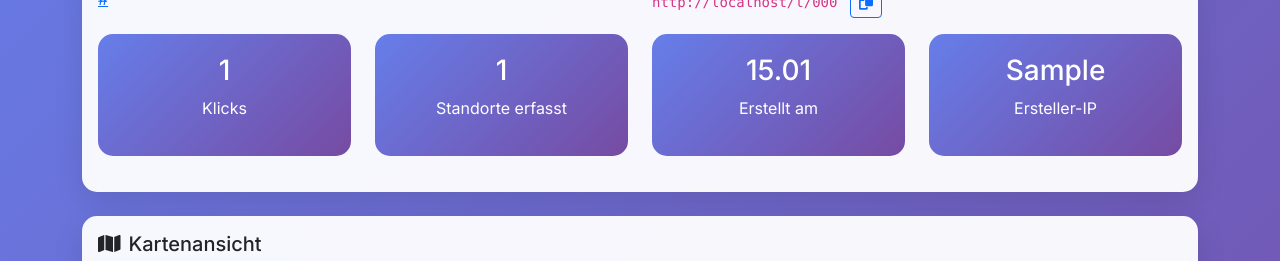
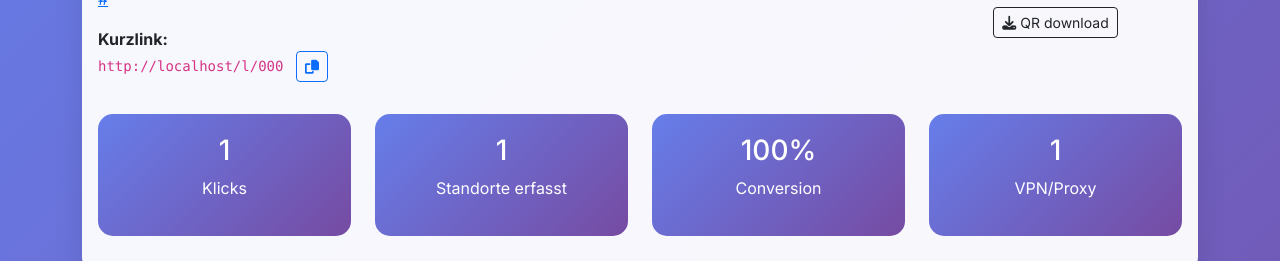
Before and after one commit to Nicnocbest/Location-Tracker, a Flask app: page /link/1 in a window 1280 px wide. Shown: the part 280-541 px from the top of the page. Run offline with Flask 3, Linux system fonts and the light colour scheme; tables that the repository leaves empty hold one stand-in row (values such as "Sample post"); some libraries are stand-ins or nearby versions.

Commit message:
Smart links: IP lookup, VPN detection, QR codes, enhanced analytics

```diff
--- a/app.py
+++ b/app.py
@@ -7,11 +7,17 @@ import os
 from hashids import Hashids
 import json
 from dotenv import load_dotenv
+from urllib.request import urlopen
+from urllib.parse import urlencode, quote
 
 # Load environment variables
 load_dotenv()
 
 app = Flask(__name__, instance_path='/tmp' if os.environ.get('VERCEL') else None)
+
+@app.template_filter('urlencode')
+def urlencode_filter(s):
+    return quote(s, safe='')
 app.config['SECRET_KEY'] = os.environ.get('SECRET_KEY', 'dev-secret-key')
 db_path = os.environ.get('DATABASE_URL')
 if not db_path:
@@ -73,6 +79,12 @@ class LocationData(db.Model):
     user_agent = db.Column(db.String(500))
     country = db.Column(db.String(100))
     city = db.Column(db.String(100))
+    isp = db.Column(db.String(200))
+    vpn = db.Column(db.Boolean, default=False)
+    proxy = db.Column(db.Boolean, default=False)
+    hosting = db.Column(db.Boolean, default=False)
+    referrer = db.Column(db.String(1000))
+    screen_resolution = db.Column(db.String(50))
 
     # Relationship
     link = db.relationship('TrackedLink', backref=db.backref('locations', lazy=True))
@@ -88,7 +100,13 @@ class LocationData(db.Model):
             'ip_address': self.ip_address,
             'user_agent': self.user_agent,
             'country': self.country,
-            'city': self.city
+            'city': self.city,
+            'isp': self.isp,
+            'vpn': self.vpn,
+            'proxy': self.proxy,
+            'hosting': self.hosting,
+            'referrer': self.referrer,
+            'screen_resolution': self.screen_resolution
         }
 
 # Routes
@@ -99,7 +117,19 @@ def index():
 @app.route('/dashboard')
 def dashboard():
     links = TrackedLink.query.order_by(TrackedLink.created_at.desc()).all()
-    return render_template('dashboard.html', links=links)
+    link_data = []
+    for link in links:
+        loc_count = LocationData.query.filter_by(link_id=link.id).count()
+        conversion = round((loc_count / link.clicks * 100)) if link.clicks > 0 else 0
+        vpn_count = LocationData.query.filter_by(link_id=link.id, vpn=True).count()
+        link_data.append({
+            'link': link,
+            'loc_count': loc_count,
+            'conversion': conversion,
+            'vpn_count': vpn_count,
+            'short_url': url_for('redirect_link', short_code=link.short_code, _external=True)
+        })
+    return render_template('dashboard.html', link_data=link_data)
 
 @app.route('/create', methods=['POST'])
 def create_link():
@@ -166,16 +196,33 @@ def save_location():
         if not link:
             return jsonify({'error': 'Link not found'}), 404
 
+        # IP-Info abrufen (ISP, VPN, Proxy, Hosting)
+        ip = request.headers.get('X-Forwarded-For', request.remote_addr)
+        if ip and ',' in ip:
+            ip = ip.split(',')[0].strip()
+        ip_info = {}
+        try:
+            resp = urlopen(f'http://ip-api.com/json/{ip}?fields=status,country,city,isp,proxy,hosting,query', timeout=3)
+            ip_info = json.loads(resp.read().decode())
+        except Exception:
+            pass
+
         # Standortdaten speichern
         location_data = LocationData(
             link_id=link.id,
             latitude=latitude,
             longitude=longitude,
             accuracy=accuracy,
-            ip_address=request.remote_addr,
+            ip_address=ip,
             user_agent=request.headers.get('User-Agent'),
-            country=data.get('country'),
-            city=data.get('city')
+            country=ip_info.get('country', data.get('country')),
+            city=ip_info.get('city', data.get('city')),
+            isp=ip_info.get('isp'),
+            vpn=ip_info.get('proxy', False),
+            proxy=ip_info.get('proxy', False),
+            hosting=ip_info.get('hosting', False),
+            referrer=data.get('referrer'),
+            screen_resolution=data.get('screen_resolution')
         )
 
         db.session.add(location_data)
@@ -195,9 +242,15 @@ def get_locations(link_id):
 def view_link_details(link_id):
     link = TrackedLink.query.get_or_404(link_id)
     locations = LocationData.query.filter_by(link_id=link_id).order_by(LocationData.timestamp.desc()).all()
+    conversion_rate = round((len(locations) / link.clicks * 100)) if link.clicks > 0 else 0
+    short_url = url_for('redirect_link', short_code=link.short_code, _external=True)
+    vpn_count = sum(1 for loc in locations if loc.vpn)
     return render_template('link_details.html',
                          link=link,
                          locations=locations,
+                         conversion_rate=conversion_rate,
+                         short_url=short_url,
+                         vpn_count=vpn_count,
                          google_maps_api_key=os.environ.get('GOOGLE_MAPS_API_KEY', 'YOUR_API_KEY'))
 
 @app.route('/api/links')
--- a/templates/link_details.html
+++ b/templates/link_details.html
@@ -11,34 +11,38 @@
                     <i class="fas fa-info-circle me-2"></i>Link Details
                 </h2>
                 <a href="{{ url_for('dashboard') }}" class="btn btn-outline-light">
-                    <i class="fas fa-arrow-left me-2"></i>Zurück zum Dashboard
+                    <i class="fas fa-arrow-left me-2"></i>Dashboard
                 </a>
             </div>
 
-            <!-- Link Info -->
             <div class="card mb-4">
                 <div class="card-body">
-                    <h4 class="card-title">{{ link.title }}</h4>
-                    {% if link.description %}
-                    <p class="card-text">{{ link.description }}</p>
-                    {% endif %}
-
-                    <div class="row">
-                        <div class="col-md-6">
+                    <div class="row align-items-start">
+                        <div class="col-md-9">
+                            <h4>{{ link.title }}</h4>
+                            {% if link.description %}
+                            <p class="text-muted">{{ link.description }}</p>
+                            {% endif %}
                             <p><strong>Ziel-URL:</strong><br>
                             <a href="{{ link.original_url }}" target="_blank" class="text-break">{{ link.original_url }}</a></p>
-                        </div>
-                        <div class="col-md-6">
                             <p><strong>Kurzlink:</strong><br>
-                            <code>{{ url_for('redirect_link', short_code=link.short_code, _external=True) }}</code>
-                            <button class="btn btn-sm btn-outline-primary ms-2"
-                                    onclick="copyLink('{{ url_for('redirect_link', short_code=link.short_code, _external=True) }}')">
+                            <code>{{ short_url }}</code>
+                            <button class="btn btn-sm btn-outline-primary ms-2" onclick="copyLink('{{ short_url }}')">
                                 <i class="fas fa-copy"></i>
                             </button></p>
                         </div>
+                        <div class="col-md-3 text-center">
+                            <img src="https://api.qrserver.com/v1/create-qr-code/?size=200x200&data={{ short_url|urlencode }}"
+                                 alt="QR" class="img-fluid" style="max-width: 150px;">
+                            <br>
+                            <a href="https://api.qrserver.com/v1/create-qr-code/?size=2000x2000&data={{ short_url|urlencode }}"
+                               class="btn btn-sm btn-outline-dark mt-2" download>
+                                <i class="fas fa-download me-1"></i>QR download
+                            </a>
+                        </div>
                     </div>
 
-                    <div class="row text-center">
+                    <div class="row text-center mt-3">
                         <div class="col-md-3">
                             <div class="stats-card">
                                 <h3>{{ link.clicks }}</h3>
@@ -52,15 +56,15 @@
                             </div>
                         </div>
                         <div class="col-md-3">
-                            <div class="stats-card">
-                                <h3>{{ link.created_at.strftime('%d.%m') }}</h3>
-                                <p>Erstellt am</p>
+                            <div class="stats-card {% if conversion_rate >= 50 %}bg-success{% endif %}">
+                                <h3>{{ conversion_rate }}%</h3>
+                                <p>Conversion</p>
                             </div>
                         </div>
                         <div class="col-md-3">
                             <div class="stats-card">
-                                <h3>{{ link.creator_ip or 'N/A' }}</h3>
-                                <p>Ersteller-IP</p>
+                                <h3>{{ vpn_count }}</h3>
+                                <p>VPN/Proxy</p>
                             </div>
                         </div>
                     </div>
@@ -71,7 +75,7 @@
             <!-- Map -->
             <div class="card mb-4">
                 <div class="card-body">
-                    <h5 class="card-title">
+                    <h5>
                         <i class="fas fa-map me-2"></i>Kartenansicht
                     </h5>
                     <div id="map" style="height: 400px; border-radius: 10px;"></div>
@@ -81,7 +85,7 @@
             <!-- Locations Table -->
             <div class="card">
                 <div class="card-body">
-                    <h5 class="card-title">
+                    <h5>
                         <i class="fas fa-list me-2"></i>Standortliste
                     </h5>
                     <div class="table-responsive">
@@ -91,8 +95,11 @@
                                     <th>Zeit</th>
                                     <th>Koordinaten</th>
                                     <th>Genauigkeit</th>
-                                    <th>IP-Adresse</th>
-                                    <th>Zusatzinfo</th>
+                                    <th>IP</th>
+                                    <th>ISP</th>
+                                    <th>Ort</th>
+                                    <th>Gerät</th>
+                                    <th>VPN</th>
                                 </tr>
                             </thead>
                             <tbody>
@@ -101,26 +108,30 @@
                                     <td>{{ location.timestamp.strftime('%d.%m.%Y %H:%M:%S') }}</td>
                                     <td>
                                         {% if location.latitude and location.longitude %}
-                                        <a href="https://www.google.com/maps?q={{ location.latitude }},{{ location.longitude }}"
-                                           target="_blank">
-                                            {{ "%.6f"|format(location.latitude) }}, {{ "%.6f"|format(location.longitude) }}
+                                        <a href="https://www.google.com/maps?q={{ location.latitude }},{{ location.longitude }}" target="_blank">
+                                            {{ "%.4f"|format(location.latitude) }}, {{ "%.4f"|format(location.longitude) }}
                                         </a>
-                                        {% else %}
-                                        <span class="text-muted">Nicht vorhanden</span>
-                                        {% endif %}
+                                        {% else %}<span class="text-muted">–</span>{% endif %}
                                     </td>
-                                    <td>
-                                        {% if location.accuracy %}
-                                        {{ "%.0f"|format(location.accuracy) }}m
-                                        {% else %}
-                                        <span class="text-muted">N/A</span>
-                                        {% endif %}
-                                    </td>
-                                    <td>{{ location.ip_address or 'N/A' }}</td>
+                                    <td>{% if location.accuracy %}{{ "%.0f"|format(location.accuracy) }}m{% else %}–{% endif %}</td>
+                                    <td><code class="small">{{ location.ip_address or '–' }}</code></td>
+                                    <td>{{ location.isp or '–' }}</td>
                                     <td>
                                         {% if location.city %}{{ location.city }}{% endif %}
                                         {% if location.country %}, {{ location.country }}{% endif %}
-                                        {% if not location.city and not location.country %}N/A{% endif %}
+                                        {% if not location.city and not location.country %}–{% endif %}
+                                    </td>
+                                    <td>
+                                        {% if location.screen_resolution %}
+                                        <span class="badge bg-secondary">{{ location.screen_resolution }}</span>
+                                        {% else %}–{% endif %}
+                                    </td>
+                                    <td>
+                                        {% if location.vpn %}
+                                        <span class="badge bg-danger"><i class="fas fa-shield-alt me-1"></i>VPN</span>
+                                        {% else %}
+                                        <span class="badge bg-success">Nein</span>
+                                        {% endif %}
                                     </td>
                                 </tr>
                                 {% endfor %}
@@ -134,7 +145,7 @@
                 <div class="card-body py-5">
                     <i class="fas fa-map-marker-alt fs-1 text-muted mb-4"></i>
                     <h4>Noch keine Standortdaten</h4>
-                    <p class="text-muted">Sobald jemand auf den Link klickt, werden die Standorte hier angezeigt</p>
+                    <p class="text-muted">Sobald jemand auf den Link klickt, werden die Daten hier angezeigt</p>
                 </div>
             </div>
             {% endif %}
@@ -148,7 +159,6 @@
 <script async defer
         src="https://maps.googleapis.com/maps/api/js?key={{ google_maps_api_key }}&callback=initMap">
 </script>
-
 <script>
 function initMap() {
     const map = new google.maps.Map(document.getElementById('map'), {
@@ -165,7 +175,9 @@ function initMap() {
             lng: {{ location.longitude }},
             timestamp: '{{ location.timestamp.strftime("%d.%m.%Y %H:%M:%S") }}',
             accuracy: {{ location.accuracy or 0 }},
-            ip: '{{ location.ip_address or "N/A" }}'
+            ip: '{{ location.ip_address or "N/A" }}',
+            isp: '{{ (location.isp or "N/A")|e }}',
+            vpn: {{ 'true' if location.vpn else 'false' }}
         },
         {% endif %}
         {% endfor %}
@@ -174,54 +186,41 @@ function initMap() {
     if (locations.length > 0) {
         const bounds = new google.maps.LatLngBounds();
 
-        locations.forEach(function(location, index) {
+        locations.forEach(function(loc, i) {
             const marker = new google.maps.Marker({
-                position: { lat: location.lat, lng: location.lng },
+                position: { lat: loc.lat, lng: loc.lng },
                 map: map,
-                title: 'Standort ' + (index + 1),
-                icon: {
-                    url: 'https://maps.google.com/mapfiles/ms/icons/red-dot.png'
-                }
+                title: 'Standort ' + (i + 1),
+                icon: { url: loc.vpn ? 'https://maps.google.com/mapfiles/ms/icons/yellow-dot.png' : 'https://maps.google.com/mapfiles/ms/icons/red-dot.png' }
             });
 
-            const infoWindow = new google.maps.InfoWindow({
-                content: `
-                    <div>
-                        <h6>Standort ${index + 1}</h6>
-                        <p><strong>Zeit:</strong> ${location.timestamp}</p>
-                        <p><strong>Koordinaten:</strong> ${location.lat.toFixed(6)}, ${location.lng.toFixed(6)}</p>
-                        <p><strong>Genauigkeit:</strong> ${location.accuracy}m</p>
-                        <p><strong>IP:</strong> ${location.ip}</p>
-                    </div>
-                `
+            const info = new google.maps.InfoWindow({
+                content: '<div><h6>Standort ' + (i + 1) + '</h6>' +
+                    '<p><strong>Zeit:</strong> ' + loc.timestamp + '</p>' +
+                    '<p><strong>Koords:</strong> ' + loc.lat.toFixed(4) + ', ' + loc.lng.toFixed(4) + '</p>' +
+                    '<p><strong>Genauigkeit:</strong> ' + loc.accuracy + 'm</p>' +
+                    '<p><strong>IP:</strong> ' + loc.ip + '</p>' +
+                    '<p><strong>ISP:</strong> ' + loc.isp + '</p>' +
+                    (loc.vpn ? '<p><span class=\\"badge bg-danger\\">VPN</span></p>' : '') +
+                    '</div>'
             });
 
-            marker.addListener('click', function() {
-                infoWindow.open(map, marker);
-            });
-
+            marker.addListener('click', function() { info.open(map, marker); });
             bounds.extend(marker.getPosition());
         });
 
-        if (locations.length === 1) {
-            map.setCenter(bounds.getCenter());
-            map.setZoom(15);
-        } else {
-            map.fitBounds(bounds);
-        }
+        locations.length === 1 ? (map.setCenter(bounds.getCenter()), map.setZoom(15)) : map.fitBounds(bounds);
     }
 }
 
 function copyLink(url) {
     navigator.clipboard.writeText(url).then(function() {
         const btn = event.target.closest('button');
-        const originalHtml = btn.innerHTML;
         btn.innerHTML = '<i class="fas fa-check"></i>';
         btn.classList.remove('btn-outline-primary');
         btn.classList.add('btn-success');
-
         setTimeout(function() {
-            btn.innerHTML = originalHtml;
+            btn.innerHTML = '<i class="fas fa-copy"></i>';
             btn.classList.remove('btn-success');
             btn.classList.add('btn-outline-primary');
         }, 2000);
```
Also changed, not shown: templates/dashboard.html (+64 -13 lines), templates/location_capture.html (+10 -7 lines).
